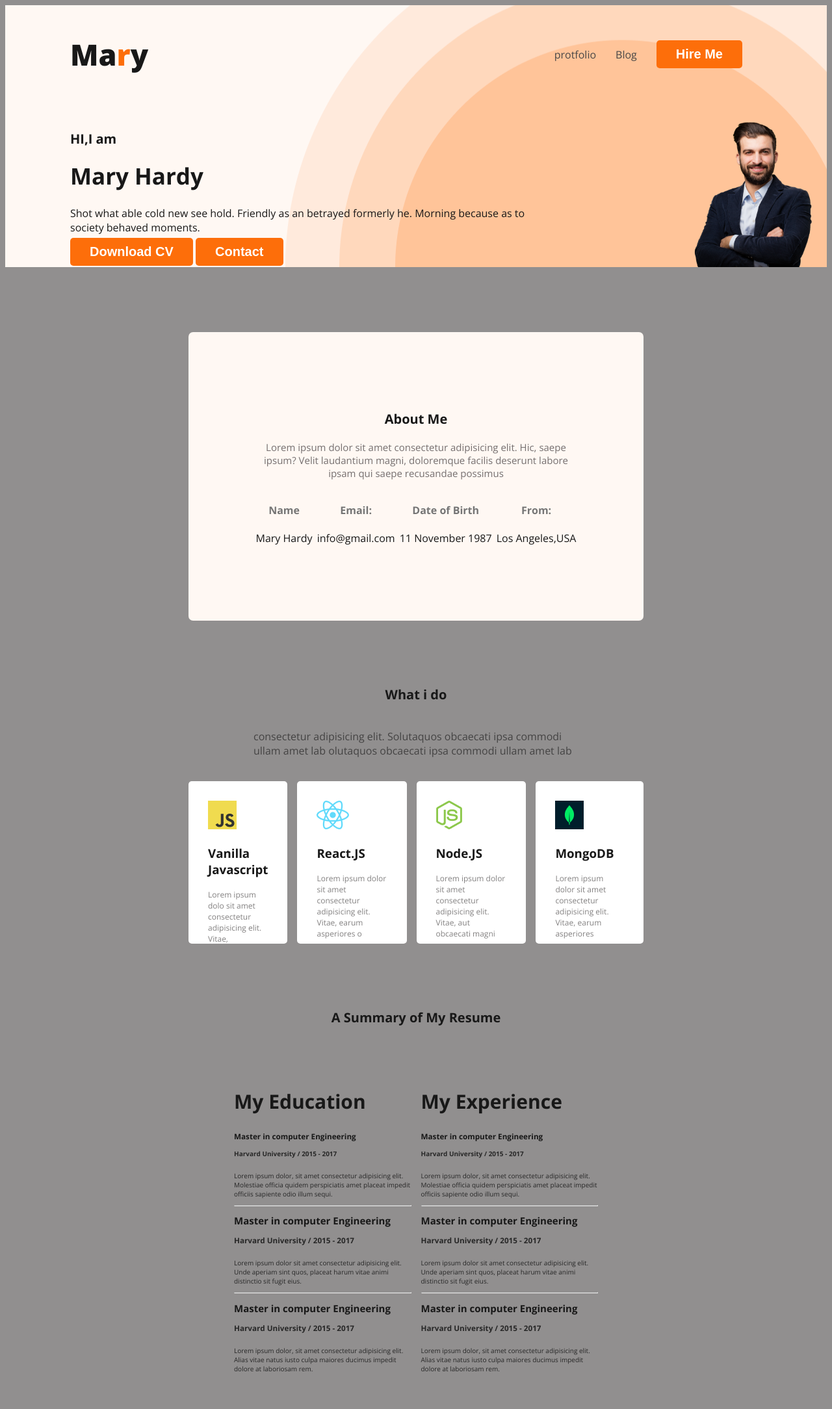
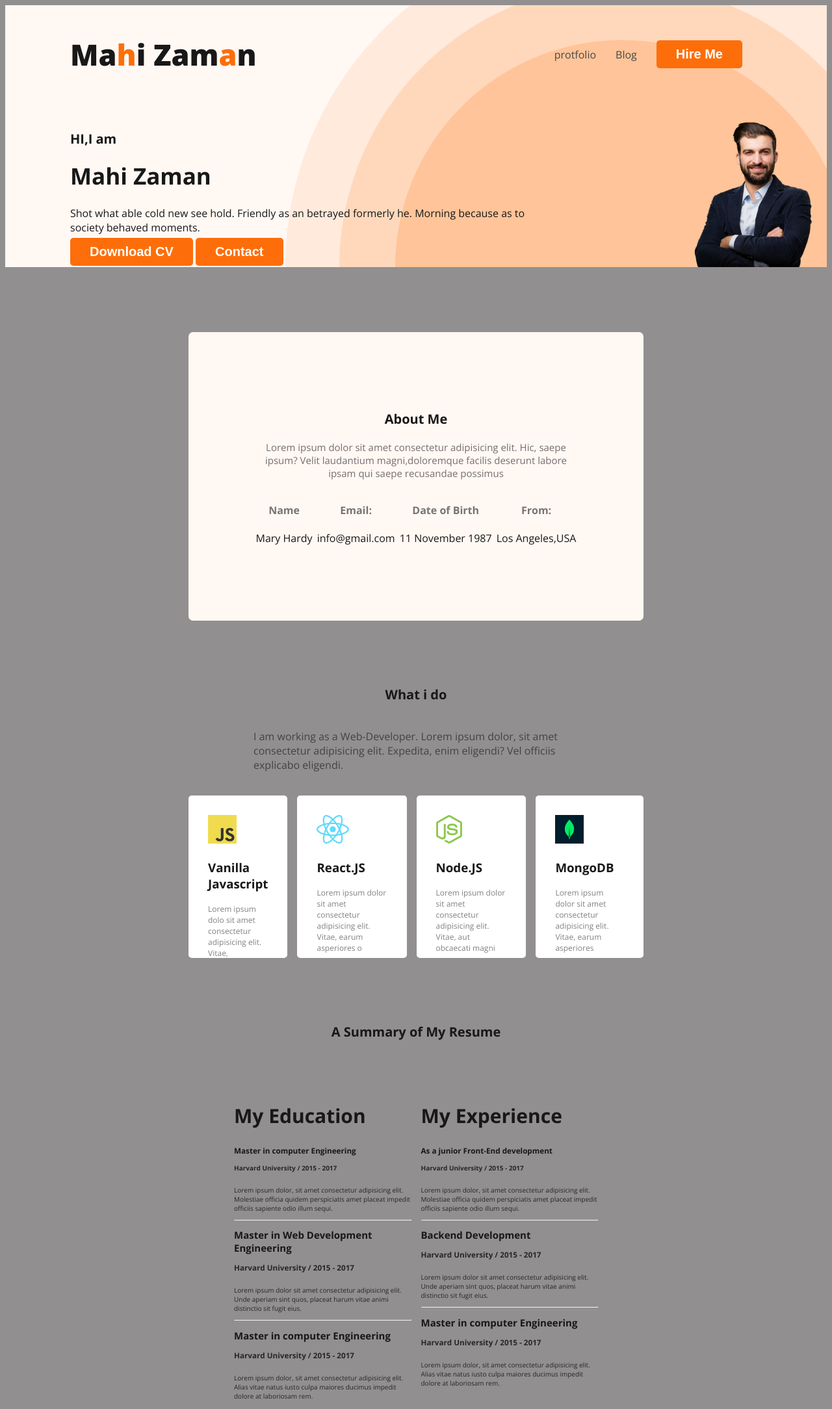
Before and after one commit to mahizaman490/my-first-project-jul7, a plain HTML site: page index.html in a window 1280 px wide. Shown: the top 2168 px of the page at 65% size. Drawn offline with nearby package versions, Linux system fonts and the light colour scheme.

Commit message:
changed some text

```diff
--- a/index.html
+++ b/index.html
@@ -12,7 +12,8 @@
 <body>
     <header class="header">
 <nav>
-<h3 class="nav-title">Ma<span class="text-primary">r</span>y</h3>
+<h3 class="nav-title">Ma<span class="text-primary">h</span>i
+Zam<span class="text-primary">a</span>n</h3>
 <ul>
     <li><a href="" class="btn">protfolio</a></li>
     <li><a href="" class="btn">Blog</a></li>
@@ -23,7 +24,7 @@
 <div class="banner">
 <div class="banner-content">
 <h3 class="banner-text">HI,I am</h3>
-<h1 class="banner-heading">Mary Hardy</h1>
+<h1 class="banner-heading">Mahi Zaman</h1>
 <p  class="banner-desc">Shot what able cold new see hold.
     Friendly as an betrayed formerly he.
  Morning because as to society behaved moments.</p>
@@ -38,7 +39,7 @@
 
     <section class="about">
         <h3 class="section-title">About Me</h3>
-        <p class="section-desc">Lorem ipsum dolor sit amet consectetur adipisicing elit. Hic, saepe ipsum? Velit laudantium magni, doloremque facilis deserunt labore ipsam qui saepe recusandae possimus</p>
+        <p class="section-desc">Lorem ipsum dolor sit amet consectetur adipisicing elit. Hic, saepe ipsum? Velit laudantium magni,doloremque facilis deserunt labore ipsam qui saepe recusandae possimus</p>
 
         <div class="about-info-container">
             <div class="about-info">
@@ -64,7 +65,7 @@
 
     <h3 class="section-title">What i do</h3>
     <p class="section-description" id="i-do">
-     consectetur adipisicing elit. Solutaquos obcaecati ipsa commodi ullam amet lab olutaquos obcaecati ipsa commodi ullam amet lab </p>
+     I am working  as a Web-Developer. Lorem ipsum dolor, sit amet consectetur adipisicing elit. Expedita, enim eligendi? Vel officiis explicabo eligendi. </p>
     <div class="skills-container">
           <div class="skill">
            <img src="images/icons/js.png" alt="">
@@ -125,7 +126,7 @@
     </div>
     <hr>
     <div class="resume-item">
-        <h2 class="resume-item-title">Master in computer Engineering</h2>
+        <h2 class="resume-item-title">Master in Web Development Engineering</h2>
         <h3 class="resume-item-institute">Harvard University / 2015 - 2017</h3>
         <p class="resume-item-desc">Lorem ipsum dolor sit amet consectetur adipisicing elit. Unde aperiam sint quos, placeat harum vitae animi distinctio sit fugit eius.</p>
     </div>
@@ -139,13 +140,13 @@
 <div class="resume-column">
     <h2 class="column-title">My Experience</h2>
     <div class="resume-item">
-        <h3 class="resume-item-title">Master in computer Engineering</h3>
+        <h3 class="resume-item-title">As a junior Front-End development</h3>
         <h4 class="resume-item-institute">Harvard University / 2015 - 2017</h4>
         <p class="resume-item-desc">Lorem ipsum dolor, sit amet consectetur adipisicing elit. Molestiae officia quidem perspiciatis amet placeat impedit officiis sapiente odio illum sequi.</p>
     </div>
     <hr>
     <div class="resume-item">
-        <h2 class="resume-item-title">Master in computer Engineering</h2>
+        <h2 class="resume-item-title">Backend Development</h2>
         <h3 class="resume-item-institute">Harvard University / 2015 - 2017</h3>
         <p class="resume-item-desc">Lorem ipsum dolor sit amet consectetur adipisicing elit. Unde aperiam sint quos, placeat harum vitae animi distinctio sit fugit eius.</p>
     </div>
--- a/styles/nav.css
+++ b/styles/nav.css
@@ -29,7 +29,9 @@ padding:10px 30px;
 
 }
 
-
+.social-links a{
+    margin-right: 10px;
+}
 
 .section-title{
 
```
